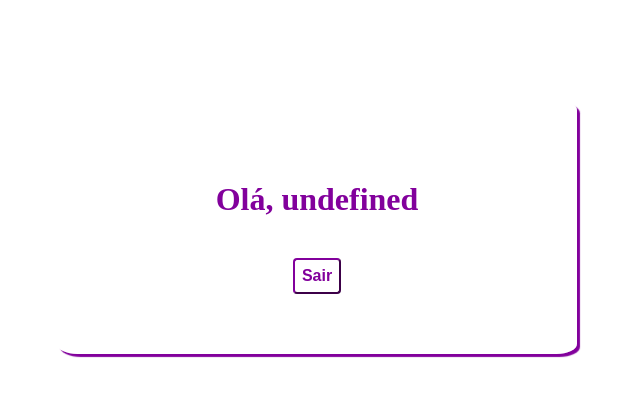
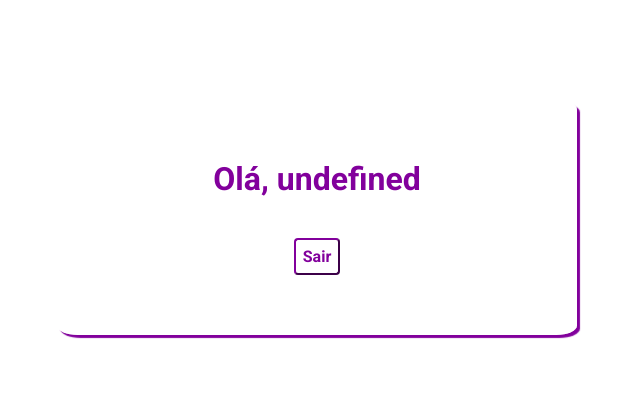
Before and after one commit to jannyrsc/HTML-CSS-e-JavaScript, a plain HTML site: page SIGNUP-SIGNIN/index.html in a window 1280 px wide. Shown: the whole page, without its empty margins (323-963 px from the left). Drawn offline with Linux system fonts and the light colour scheme; sample sign-in values are in the browser's storage.

Commit message:
completed

```diff
--- a/SIGNUP-SIGNIN/assets/css/welcome.css
+++ b/SIGNUP-SIGNIN/assets/css/welcome.css
@@ -1,5 +1,10 @@
 @import url('https://fonts.googleapis.com/css2?family=Roboto:ital,wght@0,100;0,300;0,400;0,500;0,700;0,900;1,100;1,300;1,400;1,500;1,700;1,900&display=swap');
 
+* {
+  margin: 0;
+  padding: 0;
+  font-family: 'Roboto', sans-serif;
+}
 .container {
     display: flex;
     justify-content: center;
--- a/SIGNUP-SIGNIN/assets/js/index.js
+++ b/SIGNUP-SIGNIN/assets/js/index.js
@@ -1,6 +1,6 @@
 if (localStorage.getItem("token") == null) {
     alert("Você precisa estar logado para acessar essa página");
-    window.location.href = "./assets/html/singin.html";
+    window.location.href = "./assets/html/signin.html";
   }
 
 
```
